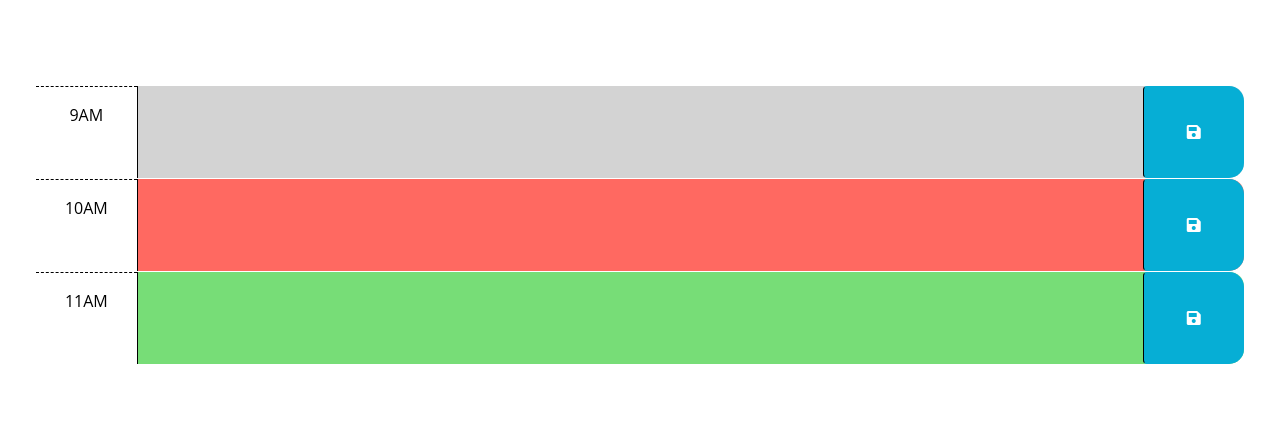
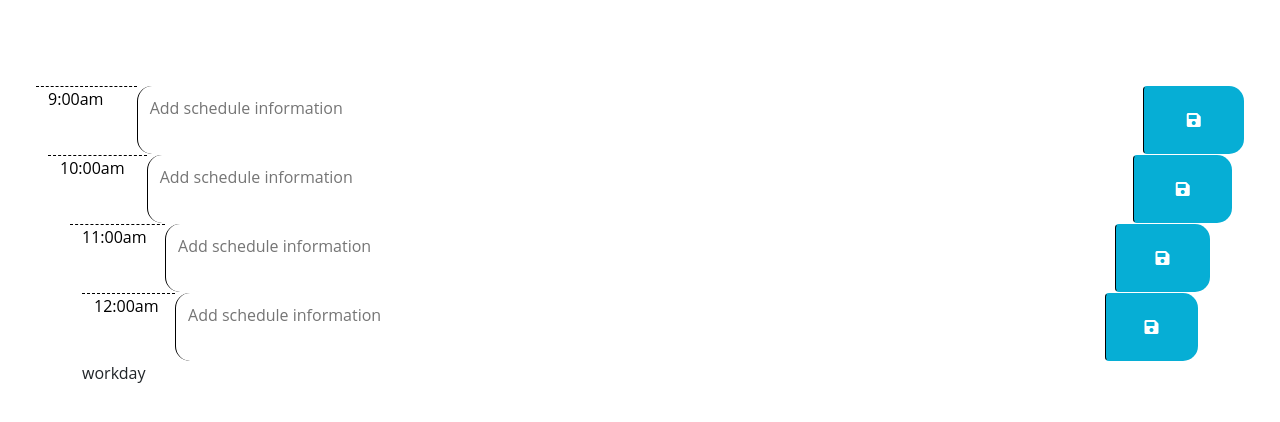
Before and after one commit to SumailaM/WorkDay-Scheduler, a plain HTML site: page index.html in a window 1280 px wide. Shown: the part 166-588 px from the top of the page. Drawn offline with nearby package versions, Linux system fonts and the light colour scheme.

Commit message:
time block

```diff
--- a/index.html
+++ b/index.html
@@ -31,49 +31,44 @@
       <p id="currentDay" class="lead"></p>
     </header>
     <div class="container-fluid px-5">
-      <!-- Use class for "past", "present", and "future" to apply styles to the
-        time-block divs accordingly. The javascript will need to do this by
-        adding/removing these classes on each div by comparing the hour in the
-        id to the current hour. The html provided below is meant to be an example
-        demonstrating how the css provided can be leveraged to create the
-        desired layout and colors. The html below should be removed or updated
-        in the finished product. Remember to delete this comment once the
-        code is implemented.
-        -->
-
-      <!-- Example of a past time block. The "past" class adds a gray background color. -->
-      <div id="hour-9" class="row time-block past">
-        <div class="col-2 col-md-1 hour text-center py-3">9AM</div>
-        <textarea class="col-8 col-md-10 description" rows="3"> </textarea>
-        <button class="btn saveBtn col-2 col-md-1" aria-label="save">
-          <i class="fas fa-save" aria-hidden="true"></i>
-        </button>
+      <div id="hour9" class="row time-block">
+        <div class="col-md-1 hour">
+            9:00am
+        </div>
+        <textarea class="col-md-10 time-block description" placeholder="Add schedule information"></textarea>
+        <button class="btn saveBtn col-md-1"><i class="fas fa-save"></i></button>
+    </div>
+    <div class="container-fluid px-10">
+      <div id="hour10" class="row time-block">
+        <div class="col-md-1 hour">
+            10:00am
+        </div>
+        <textarea class="col-md-10 time-block description" placeholder="Add schedule information"></textarea>
+        <button class="btn saveBtn col-md-1"><i class="fas fa-save"></i></button>
+    </div>
+    <div class="container">
+      <div id="hour11" class="row time-block">
+        <div class="col-md-1 hour">
+            11:00am
+        </div>
+        <textarea class="col-md-10 time-block description" placeholder="Add schedule information"></textarea>
+        <button class="btn saveBtn col-md-1"><i class="fas fa-save"></i></button>
+    </div>
+    <div class="container-fluid px20">
+      <div id="hour12" class="row time-block">
+        <div class="col-md-1 hour">
+            12:00am
+        </div>
+        <textarea class="col-md-10 time-block description" placeholder="Add schedule information"></textarea>
+        <button class="btn saveBtn col-md-1"><i class="fas fa-save"></i></button>
+    </div>
       </div>
-
-      <!-- Example of a present time block. The "present" class adds a red background color. -->
-      <div id="hour-10" class="row time-block present">
-        <div class="col-2 col-md-1 hour text-center py-3">10AM</div>
-        <textarea class="col-8 col-md-10 description" rows="3"> </textarea>
-        <button class="btn saveBtn col-2 col-md-1" aria-label="save">
-          <i class="fas fa-save" aria-hidden="true"></i>
-        </button>
-      </div>
-
-      <!-- Example of a future time block. The "future" class adds a green background color. -->
-      <div id="hour-11" class="row time-block future">
-        <div class="col-2 col-md-1 hour text-center py-3">11AM</div>
-        <textarea class="col-8 col-md-10 description" rows="3"> </textarea>
-        <button class="btn saveBtn col-2 col-md-1" aria-label="save">
-          <i class="fas fa-save" aria-hidden="true"></i>
-        </button>
-      </div>
-    </div>
 
     <script src="https://cdnjs.cloudflare.com/ajax/libs/jquery/3.2.1/jquery.min.js"></script>
     <script src="https://cdn.jsdelivr.net/npm/dayjs@1.11.3/dayjs.min.js"
     integrity="sha256-iu/zLUB+QgISXBLCW/mcDi/rnf4m4uEDO0wauy76x7U="
     crossorigin="anonymous"></script>
 
-    <script src="script.js"></script>
+    <script src="script.js"></script>workday
   </body>
 </html>
--- a/script.js
+++ b/script.js
@@ -1,6 +1,7 @@
 // Wrap all code that interacts with the DOM in a call to jQuery to ensure that
 // the code isn't run until the browser has finished rendering all the elements
 // in the html.
+// to get information for the date in the header
 var today = moment().format("dddd, MMMM Do YYYY ");
 var now = moment().format("H A");
 
```
